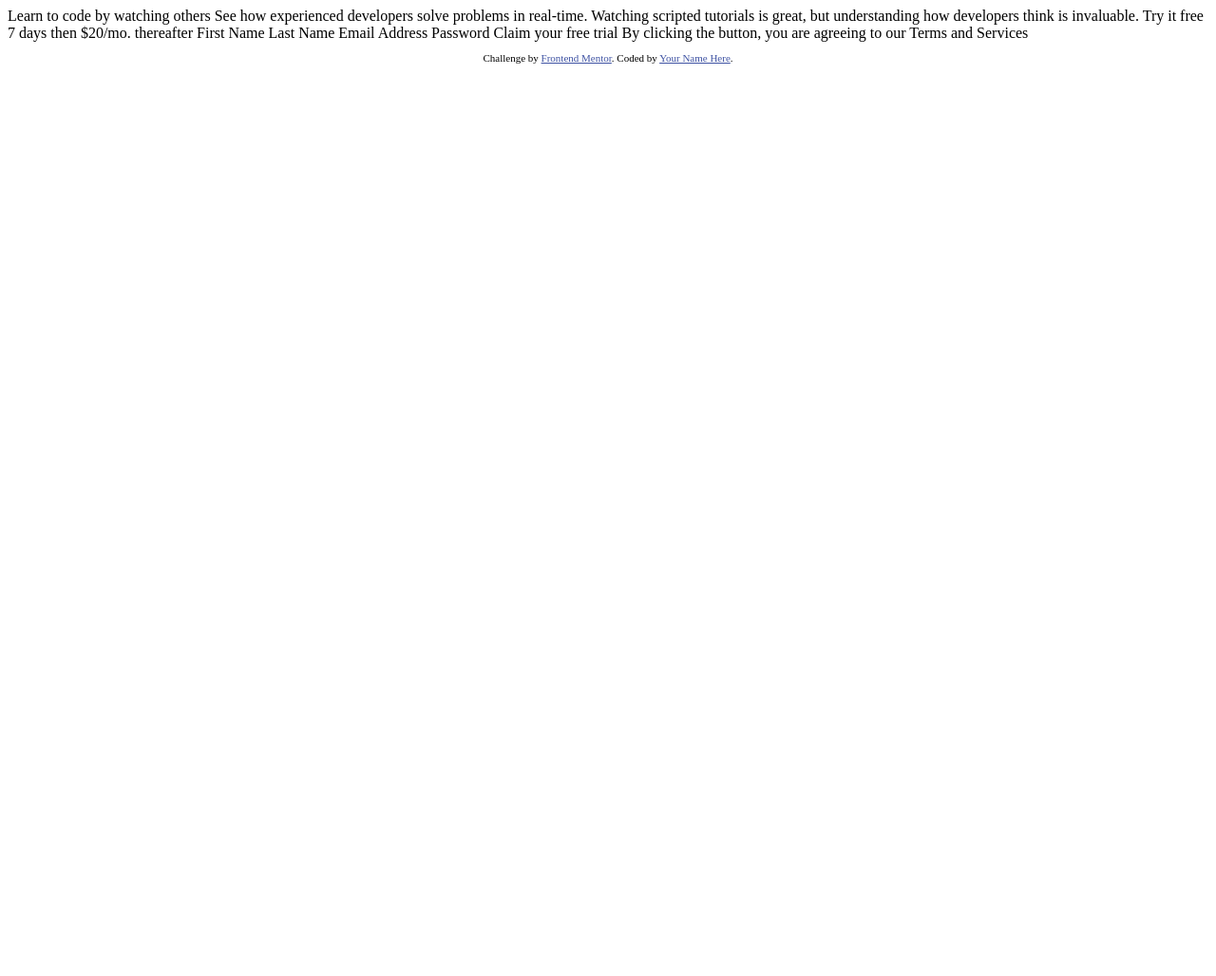
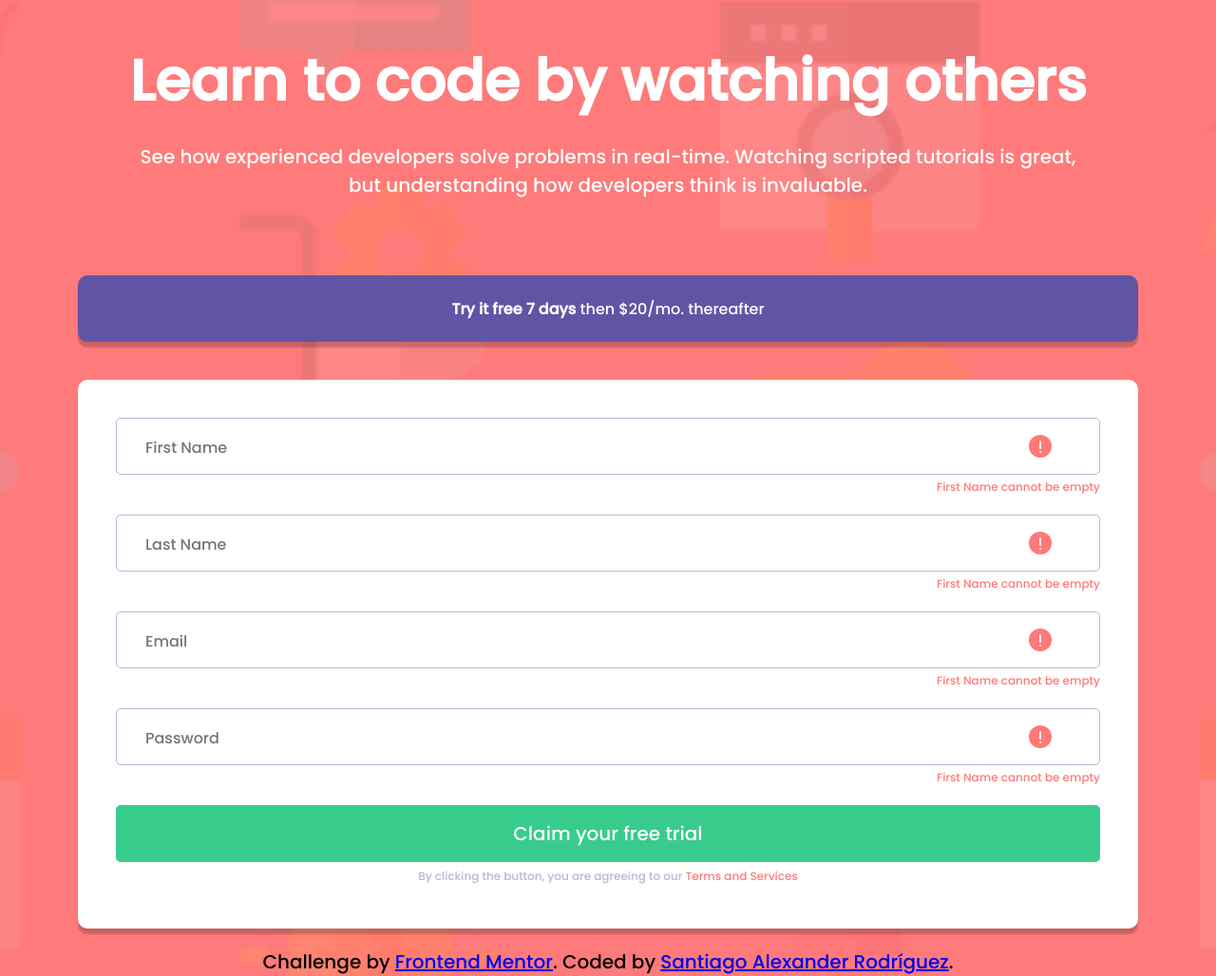
Before and after one commit to Trianon27/intro-component-with-signup-form-master, a plain HTML site: page index.html in a window 1280 px wide. Shown: the whole page at 95% size. Before the commit the page ends 800 px from the top, so only its background shows below. Drawn offline with Linux system fonts and the light colour scheme.

Commit message:
second-commit

```diff
--- a/index.html
+++ b/index.html
@@ -5,38 +5,66 @@
   <meta name="viewport" content="width=device-width, initial-scale=1.0"> <!-- displays site properly based on user's device -->
 
   <link rel="icon" type="image/png" sizes="32x32" href="./images/favicon-32x32.png">
+  <link rel="stylesheet" href="style.css">
 
   <title>Frontend Mentor | Intro component with sign up form</title>
 
-  <!-- Feel free to remove these styles or customise in your own stylesheet 👍 -->
+<!--   Feel free to remove these styles or customise in your own stylesheet 👍
   <style>
     .attribution { font-size: 11px; text-align: center; }
     .attribution a { color: hsl(228, 45%, 44%); }
-  </style>
+  </style> -->
+
+
 </head>
 <body>
+    <div class="container">
+        <div class="text-div">
+          <h1>Learn to code by watching others</h1>
+          <p>See how experienced developers solve problems in real-time. Watching scripted tutorials is great,
+            but understanding how developers think is invaluable.</p>
 
-  Learn to code by watching others
-
-  See how experienced developers solve problems in real-time. Watching scripted tutorials is great,
-  but understanding how developers think is invaluable.
-
-  Try it free 7 days then $20/mo. thereafter
-
-  First Name
-  Last Name
-  Email Address
-  Password
-
-  Claim your free trial
-
-  By clicking the button, you are agreeing to our Terms and Services
-
+        </div>
+        <div class="form-div">
+          <section>
+            <p><strong>Try it free 7 days</strong> then $20/mo. thereafter</p>
+          </section>
+          <form>
+            <div class="first-name-div enter-input">
+                <input type="text" name="first-name" placeholder="First Name" id="first-name-field">
+                <p class="error-message">
+                    First Name cannot be empty
+                </p>
+              </div>
+            <div class="last-name-div enter-input">
+              <input type="text" name="last-name" placeholder="Last Name" id="Last-name-field">
+              <p class="error-message">
+                First Name cannot be empty
+              </p>
+            </div>
+            <div class="email-div enter-input">
+              <input type="email" name="email" placeholder="Email" id="email-field">
+              <p class="error-message">
+                First Name cannot be empty
+              </p>
+            </div>
+            <div class="password-div enter-input">
+              <input type="password" name="password" placeholder="Password" id="password-field">
+              <p class="error-message">
+                First Name cannot be empty
+              </p>
+            </div>
+            <button>Claim your free trial</button>
+            <p class="adv">By clicking the button, you are agreeing to our <a href="#">Terms and Services</a></p>
+          </form>
+        </div>
+  </div>
   <footer>
     <p class="attribution">
       Challenge by <a href="https://www.frontendmentor.io?ref=challenge" target="_blank">Frontend Mentor</a>.
-      Coded by <a href="#">Your Name Here</a>.
+      Coded by <a href="#">Santiago Alexander Rodríguez</a>.
     </p>
   </footer>
 </body>
+<script> src="index.js" </script>
 </html>
--- /dev/null
+++ b/style.css
@@ -0,0 +1,226 @@
+@import url('https://fonts.googleapis.com/css2?family=Poppins:wght@500&display=swap');
+
+:root{
+    font-size: 16px;
+
+}
+
+*{
+    margin:0;
+    padding:0;
+    box-sizing:border-box;
+    font-family: 'Poppins', sans-serif;
+}
+
+
+body{
+    background-image: url(./images/bg-intro-desktop.png);
+    background-color: hsl(0, 100%, 74%) ;
+    background-position: center;
+    background-size: cover;
+    display: flex;
+    flex-direction: column;
+    justify-content: center;
+    align-items: center;
+    height: 100vh;
+
+}
+
+.container{
+    display:flex;
+    flex-direction:row;
+    justify-content:center;
+    align-items:center;
+    height:95%;
+
+}
+
+.container .text-div{
+    width:60%;
+    height:100%;
+    display:flex;
+    flex-direction:column;
+    justify-content:center;
+    align-items: center;
+    padding-left: 1rem;
+    margin-left: 2rem;
+}
+
+.container .text-div h1{
+    width: 80%;
+    font-size:3rem;
+    color: hsl(0, 0%, 100%);
+    margin-bottom:1rem;
+    align-self: center;
+}
+
+.container .text-div p{
+    width: 80%;
+    font-size:1rem;
+    color: hsl(0, 0%, 100%);
+    margin-bottom:1rem;
+}
+
+.container .form-div{
+    width:50%;
+    height:100%;
+    display:flex;
+    flex-direction:column;
+    justify-content:center;
+    align-items: flex-start;
+    margin-right: 2rem;
+    padding: 1rem
+}
+
+.container .form-div section{
+    width: 90%;
+    height: 3.5rem;
+    background-color: hsl(248, 32%, 49%);
+    color: hsl(0, 0%, 100%);
+    display: flex;
+    justify-content:center;
+    align-items:center;
+    margin: 2rem 0rem;
+    padding: 0rem 1.5rem;
+    border-radius: .5rem;
+    box-shadow: 0px 6px 2px hsl(0, 0%, 0%, 0.2);
+}
+
+.container .form-div section p{
+    font-size: .8rem;
+    color: hsl(0, 0%, 100%);
+}
+
+.container .form-div form{
+    width: 90%;
+    height: fit-content ;
+    background-color:hsl(0, 0%, 100%) ;
+    display: flex;
+    flex-direction:column;
+    justify-content:center;
+    padding: 2rem;
+    border-radius: .5rem;
+    box-shadow: 0px 6px 2px hsl(0, 0%, 0%, 0.2);
+
+}
+
+.container .form-div .enter-input{
+    margin-bottom: 1rem;
+}
+
+.container .form-div form input{
+    width: 100%;
+    height: 3rem;
+    border: 1px solid hsl(246, 25%, 77%);
+    border-radius: 5px;
+    font-size: 1rem;
+    padding: 0.5rem;
+    background-image: url(./images/icon-error.svg);
+    background-repeat: no-repeat;
+    background-position: 95% 50%;
+}
+
+.container .form-div form input:focus{
+    outline: none;
+    border: 1px solid hsl(248, 32%, 49%);
+}
+
+input::placeholder {
+    font-size: .8rem;
+    padding: 0rem 1rem;
+}
+
+.container .form-div form button{
+    width: 100%;
+    height: 3rem;
+    border: none;
+    border-radius: 5px;
+    font-size: 1rem;
+    background-color:  hsl(154, 59%, 51%);
+    color: hsl(0, 0%, 100%);
+    cursor: pointer;
+}
+
+.container .form-div form button:hover{
+    background-color: hsl(154, 59%, 69%);
+}
+
+.container .form-div form .adv {
+    font-size: 0.6rem;
+    color: hsl(246, 25%, 77%);
+    margin-top: 1rem;
+    justify-self: center;
+    align-self: center;
+    margin: 0.3rem;
+    padding: 0;
+}
+
+.container .form-div form p a{
+    color: hsl(0, 100%, 74%) ;
+    text-decoration: none;
+}
+
+
+
+
+/*Error design*/
+
+.error-message {
+    display: flex;
+    justify-content: flex-end;
+    color: hsl(0, 100%, 74%) ;
+    font-size: 0.6rem;
+    margin-top: .2rem;
+
+}
+
+@media (max-width:475px) or (min-height: 750px) {
+
+
+        :root{
+            font-size: 14px;
+        }
+
+        body{
+            background-image: url(./images/bg-intro-mobile.png);
+            background-color: hsl(0, 100%, 74%) ;
+            height: 100%;
+        }
+        .container{
+            flex-direction:column;
+            align-items: center;
+            justify-content: center;
+        }
+
+        .container .text-div{
+            width:100%;
+            height:50%;
+            text-align: center;
+            padding: 0rem;
+            margin: 2rem 0rem 0rem 0rem;
+
+        }
+
+        .container .text-div h1{
+            width: 100%;
+        }
+
+        .container .form-div{
+            width:100%;
+            height:50%;
+            align-items:center;
+            margin: 0rem;
+            padding: 1rem
+        }
+
+        .container .form-div{
+           text-align: center;
+        }
+
+}
+
+@media  (min-height: 750px){
+    :root{
+        font-size: 20px;
+    }
+}
```
Also changed, not shown: index.js (added).
